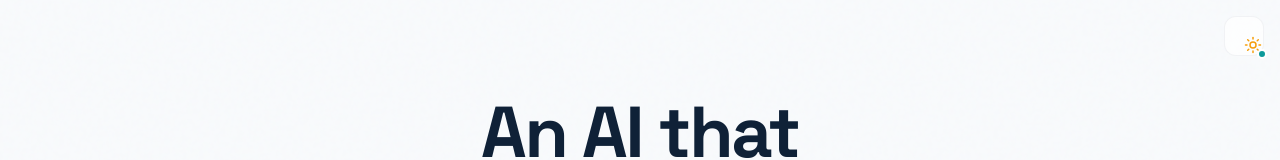
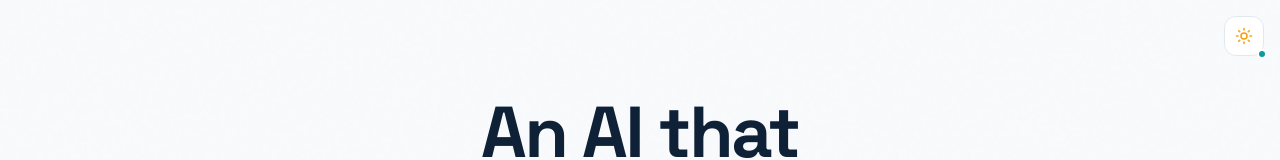
Before and after one commit to forbiddenlink/ContradictMe, a Next.js app: page / in a window 1280 px wide. Shown: the top 160 px of the page. Built offline with nearby package versions, Linux system fonts and the light colour scheme.

Commit message:
Fix theme toggle icon centering

```diff
--- a/components/ThemeToggle.tsx
+++ b/components/ThemeToggle.tsx
@@ -15,12 +15,14 @@ export default function ThemeToggle() {
   return (
     <motion.button
       onClick={cycleTheme}
-      className="relative p-2.5 rounded-xl bg-white/70 dark:bg-slate-800/70 backdrop-blur-md border border-gray-200/50 dark:border-slate-700/50 hover:bg-white dark:hover:bg-slate-800 hover:shadow-sm transition-all"
+      className="relative w-10 h-10 flex items-center justify-center rounded-xl bg-white dark:bg-slate-800 border border-slate-200 dark:border-slate-700 hover:border-slate-300 dark:hover:border-slate-600 transition-colors duration-200"
       aria-label={`Current theme: ${theme}. Click to change.`}
       title={`Theme: ${theme}`}
       whileHover={{ scale: 1.05 }}
       whileTap={{ scale: 0.95 }}
     >
+      {/* Icon container - prevents transform conflicts */}
+      <div className="relative w-[18px] h-[18px]">
         {/* Sun icon (light mode) */}
         <motion.svg
           xmlns="http://www.w3.org/2000/svg"
@@ -32,7 +34,7 @@ export default function ThemeToggle() {
           strokeWidth="2"
           strokeLinecap="round"
           strokeLinejoin="round"
-        className="text-amber-500"
+          className="absolute inset-0 text-amber-500"
           initial={false}
           animate={{
             opacity: resolvedTheme === 'light' ? 1 : 0,
@@ -40,7 +42,6 @@ export default function ThemeToggle() {
             rotate: resolvedTheme === 'light' ? 0 : -90,
           }}
           transition={{ duration: 0.2 }}
-        style={{ position: 'absolute', top: '50%', left: '50%', transform: 'translate(-50%, -50%)' }}
         >
           <circle cx="12" cy="12" r="4" />
           <path d="M12 2v2" />
@@ -64,7 +65,7 @@ export default function ThemeToggle() {
           strokeWidth="2"
           strokeLinecap="round"
           strokeLinejoin="round"
-        className="text-violet-400"
+          className="absolute inset-0 text-violet-400"
           initial={false}
           animate={{
             opacity: resolvedTheme === 'dark' ? 1 : 0,
@@ -72,15 +73,10 @@ export default function ThemeToggle() {
             rotate: resolvedTheme === 'dark' ? 0 : 90,
           }}
           transition={{ duration: 0.2 }}
-        style={{ position: 'absolute', top: '50%', left: '50%', transform: 'translate(-50%, -50%)' }}
         >
           <path d="M12 3a6 6 0 0 0 9 9 9 9 0 1 1-9-9Z" />
         </motion.svg>
-
-      {/* Spacer to maintain button size */}
-      <span className="w-[18px] h-[18px] block opacity-0">
-        <svg width="18" height="18" />
-      </span>
+      </div>
 
       {/* System indicator */}
       {theme === 'system' && (
```
Lines whose indentation alone changed are shown as unchanged.
